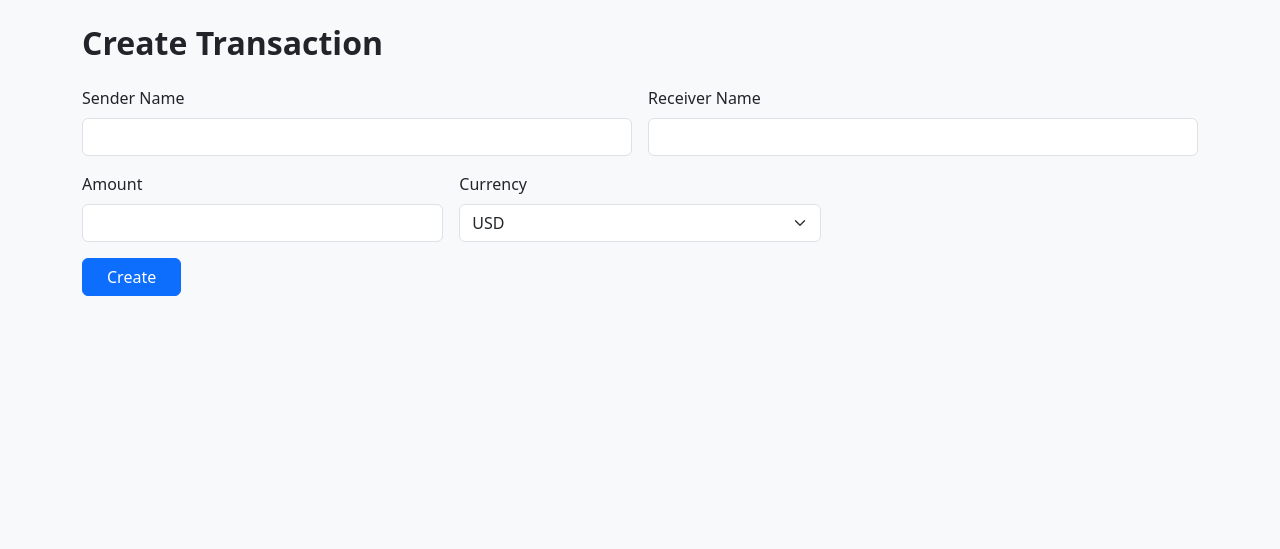
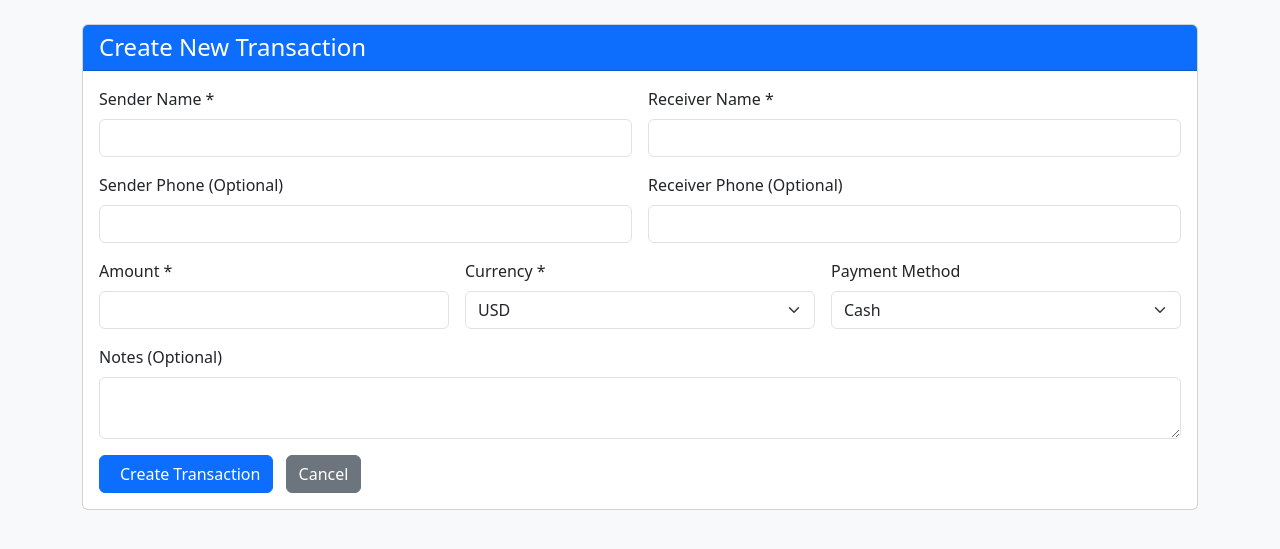
Before and after one commit to ge4teen/hawala-agent-portal, a Flask app: template app/templates/agent/create.html in a window 1280 px wide. Shown: the part 56-605 px from the top of the page. Run offline with Flask 3, Linux system fonts and the light colour scheme; the template is opened without the code that fills it: values that come from a table or form of the project are taken from there, others are empty; parts of the project's set-up code (start-up, migrations or seed data) failed here and were passed over.

Commit message:
Agent Fix #1

```diff
--- a/app/templates/agent/create.html
+++ b/app/templates/agent/create.html
@@ -1,27 +1,41 @@
 {% extends "base_agent.html" %}
 {% block content %}
 
-<h2 class="fw-bold mb-4">Create Transaction</h2>
-
-<form method="POST" class="row g-3">
-
+<div class="card">
+    <div class="card-header bg-primary text-white">
+        <h4 class="mb-0">Create New Transaction</h4>
+    </div>
+    <div class="card-body">
+        <form method="POST">
+            <div class="row g-3">
+                <!-- Required Fields -->
                 <div class="col-md-6">
-        <label class="form-label">Sender Name</label>
+                    <label class="form-label">Sender Name *</label>
                     <input name="sender_name" class="form-control" required>
                 </div>
 
                 <div class="col-md-6">
-        <label class="form-label">Receiver Name</label>
+                    <label class="form-label">Receiver Name *</label>
                     <input name="receiver_name" class="form-control" required>
                 </div>
 
-    <div class="col-md-4">
-        <label class="form-label">Amount</label>
-        <input name="amount" type="number" class="form-control" required>
+                <div class="col-md-6">
+                    <label class="form-label">Sender Phone (Optional)</label>
+                    <input name="sender_phone" class="form-control">
+                </div>
+
+                <div class="col-md-6">
+                    <label class="form-label">Receiver Phone (Optional)</label>
+                    <input name="receiver_phone" class="form-control">
                 </div>
 
                 <div class="col-md-4">
-        <label class="form-label">Currency</label>
+                    <label class="form-label">Amount *</label>
+                    <input name="amount" type="number" step="0.01" class="form-control" required>
+                </div>
+
+                <div class="col-md-4">
+                    <label class="form-label">Currency *</label>
                     <select name="currency_code" class="form-select">
                         {% for c in currencies %}
                         <option value="{{ c.code }}">{{ c.code }}</option>
@@ -29,9 +43,32 @@
                     </select>
                 </div>
 
+                <div class="col-md-4">
+                    <label class="form-label">Payment Method</label>
+                    <select name="payment_method" class="form-select">
+                        <option value="cash">Cash</option>
+                        <option value="bank_transfer">Bank Transfer</option>
+                        <option value="mobile_money">Mobile Money</option>
+                    </select>
+                </div>
+
                 <div class="col-12">
-        <button class="btn btn-primary px-4" type="submit">Create</button>
+                    <label class="form-label">Notes (Optional)</label>
+                    <textarea name="notes" class="form-control" rows="2"></textarea>
+                </div>
+
+                <div class="col-12">
+                    <button class="btn btn-primary" type="submit">
+                        <i class="fas fa-plus me-2"></i>
+                        Create Transaction
+                    </button>
+                    <a href="{{ url_for('agent.dashboard') }}" class="btn btn-secondary ms-2">
+                        Cancel
+                    </a>
+                </div>
             </div>
         </form>
+    </div>
+</div>
 
 {% endblock %}
```
Also changed, not shown: app/agent.py (+60 -3 lines). Lines whose indentation alone changed are shown as unchanged.
